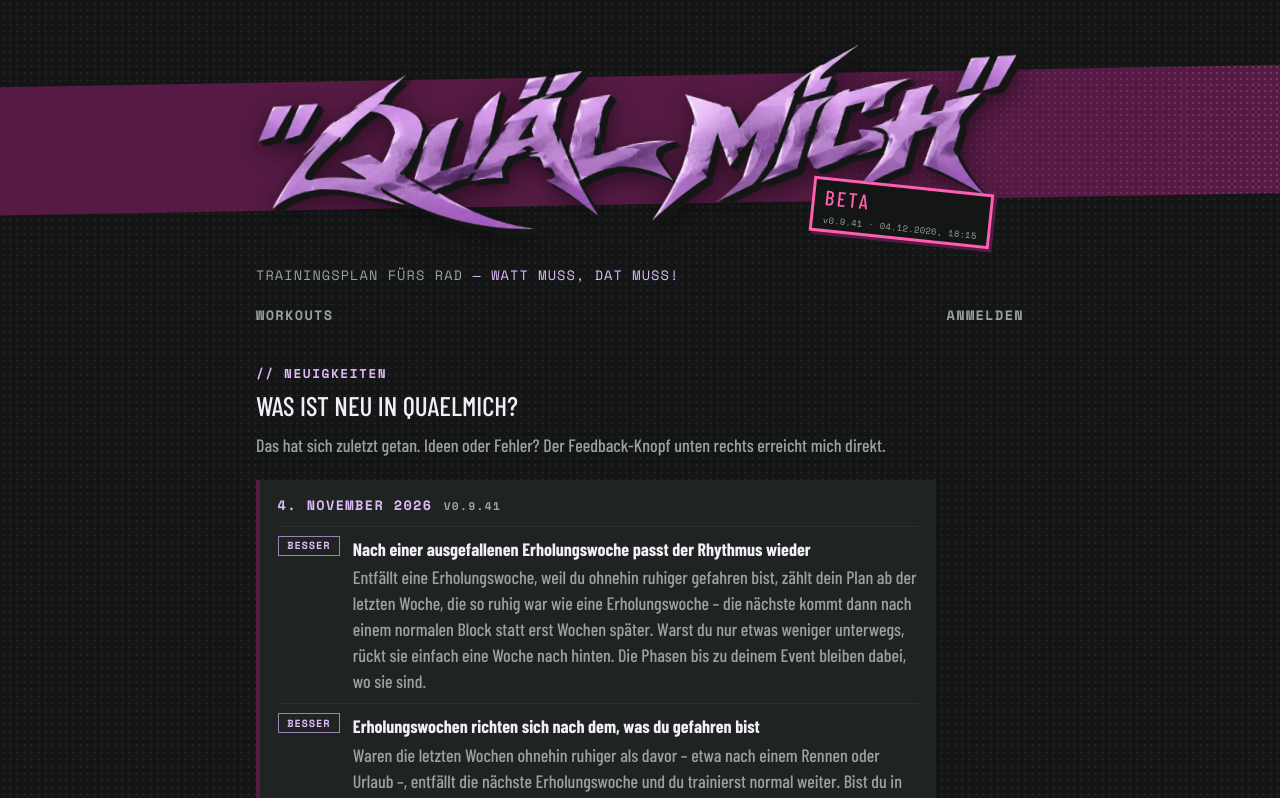
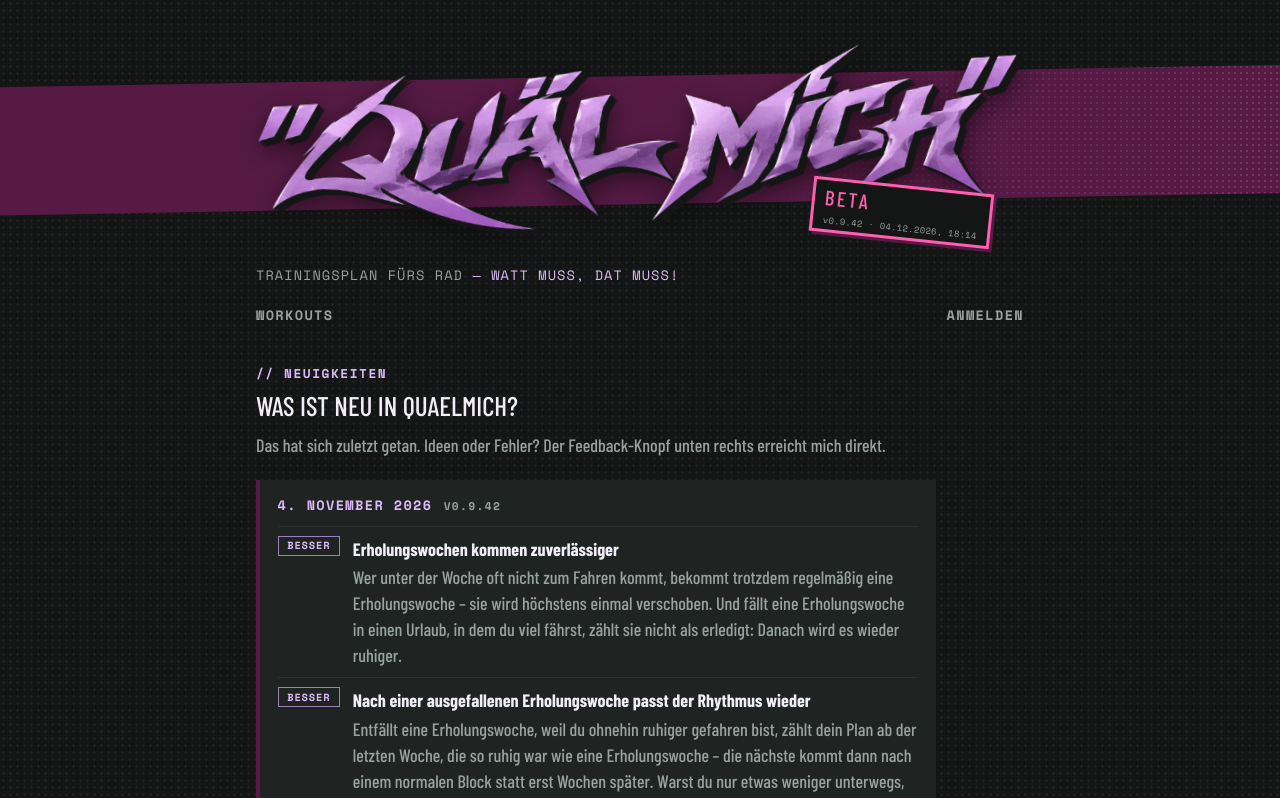
Before and after one commit to JakobFa/quaelmich-frontend, a Vue app: page /neuigkeiten in a window 1280 px wide. Shown: the top 798 px of the page. Built offline with nearby package versions, Linux system fonts and the light colour scheme; a web font is replaced by a local one.

Commit message:
Neuigkeiten: Erholungswochen zuverlässiger (0.9.42)
Co-Authored-By: Claude Opus 5.5 <noreply@anthropic.com>

```diff
--- a/package.json
+++ b/package.json
@@ -1,6 +1,6 @@
 {
   "name": "quaelmich-frontend",
-  "version": "0.9.41",
+  "version": "0.9.42",
   "private": true,
   "type": "module",
   "scripts": {
--- a/src/changelog.ts
+++ b/src/changelog.ts
@@ -20,8 +20,13 @@ export type Release = {
 export const changelog: Release[] = [
   {
     date: '2026-11-04',
-    version: '0.9.41',
+    version: '0.9.42',
     changes: [
+      {
+        kind: 'Besser',
+        title: 'Erholungswochen kommen zuverlässiger',
+        text: 'Wer unter der Woche oft nicht zum Fahren kommt, bekommt trotzdem regelmäßig eine Erholungswoche – sie wird höchstens einmal verschoben. Und fällt eine Erholungswoche in einen Urlaub, in dem du viel fährst, zählt sie nicht als erledigt: Danach wird es wieder ruhiger.',
+      },
       {
         kind: 'Besser',
         title: 'Nach einer ausgefallenen Erholungswoche passt der Rhythmus wieder',
```
Also changed, not shown: 1 other file (tests, documents, lock files or other folders).
